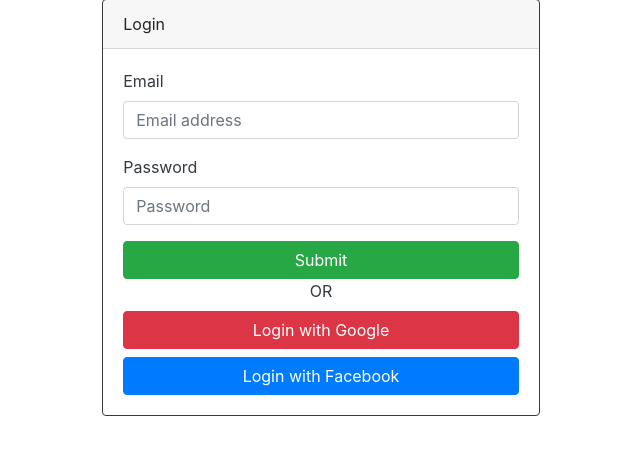
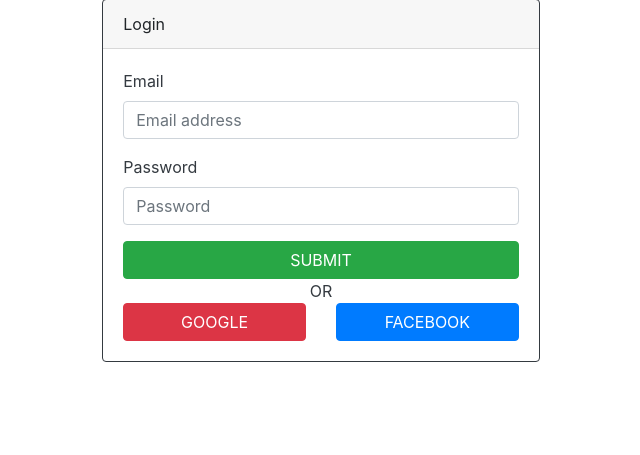
Before and after one commit to Aayush-1999/Camp-Tale, a Node server app: page /login in a window 1280 px wide. Shown: the part 105-560 px from the top of the page, without its empty margins (319-959 px from the left). Run offline with Node 20, Linux system fonts and the light colour scheme; some libraries are stand-ins or nearby versions.

Commit message:
Update login, regsiter buttons

```diff
--- a/views/login.ejs
+++ b/views/login.ejs
@@ -17,15 +17,17 @@
                         <label for="password">Password</label>
                         <input type="password" id="password" name="password" class="form-control" placeholder="Password">
                     </div>
-                    <button class="btn btn-success btn-block">Submit</button>
+                    <button class="btn btn-success btn-block">SUBMIT</button>
                     <div class="text-center">OR</div>
-                    <div class="mt-2">
-                        <a href="/auth/Google" class="btn btn-block btn-danger">Login with Google</a>
+                    <div class="row">
+                        <div class="col-12 col-md-6">
+                            <a href="/auth/Google" class="btn btn-danger btn-block">GOOGLE</a>
+                        </div>
+                        <div class="col-12 col-md-6">
+                            <a href="/auth/facebook" class="btn btn-primary btn-block">FACEBOOK</a>
+                        </div>
                     </div>
-                    <div class="mt-2">
-                        <a href="/auth/facebook" class="btn btn-primary btn-block">Login with Facebook</a>
-                    </div>
-                    </form>
+                   </form>
                 </div>
             </div>
         </div>
--- a/views/register.ejs
+++ b/views/register.ejs
@@ -35,7 +35,7 @@
                             <label for="adminCode">Admin Code</label>
                             <input type="text" id="email" name="adminCode" class="form-control" placeholder="Admin Code">
                         </div>
-                        <button class="btn btn-success btn-block">Sign Up</button>
+                        <button class="btn btn-block btn-success">SIGN UP</button>
                     </form>
                 </div>
             </div>
```
